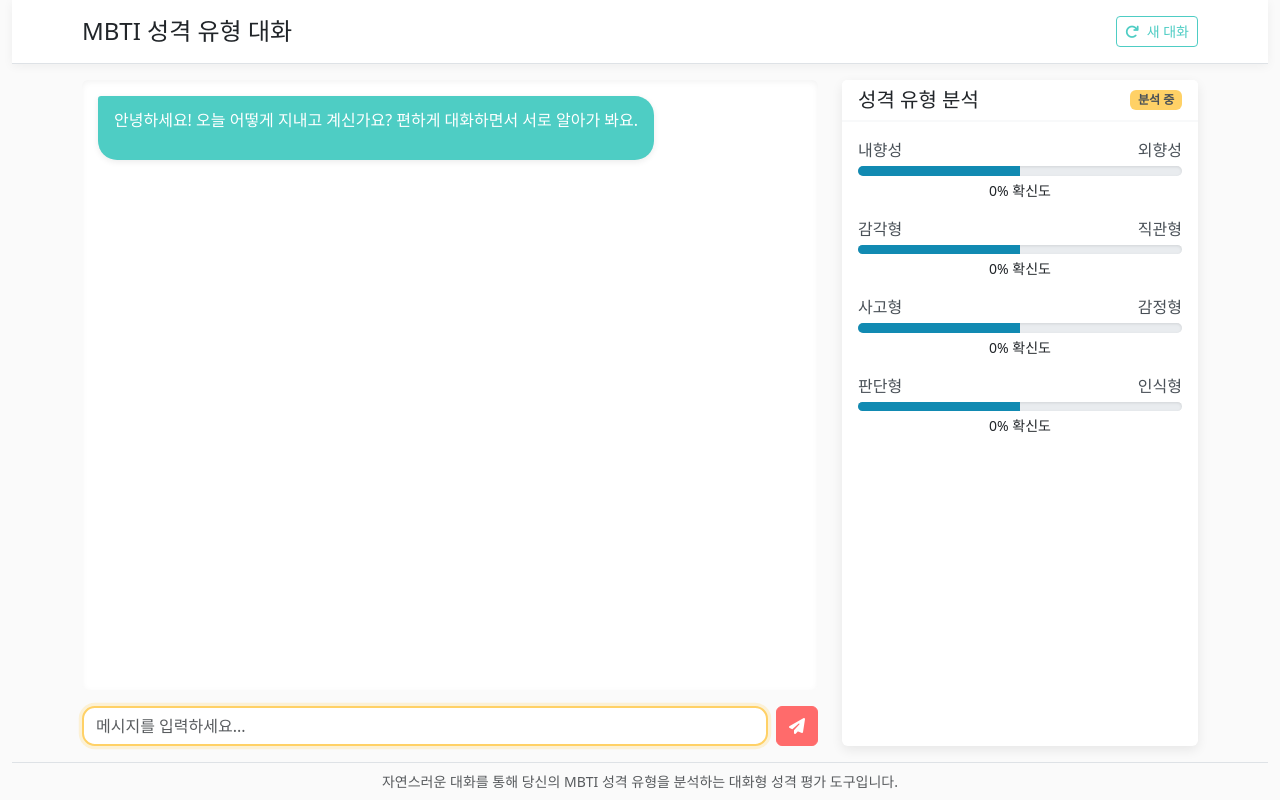
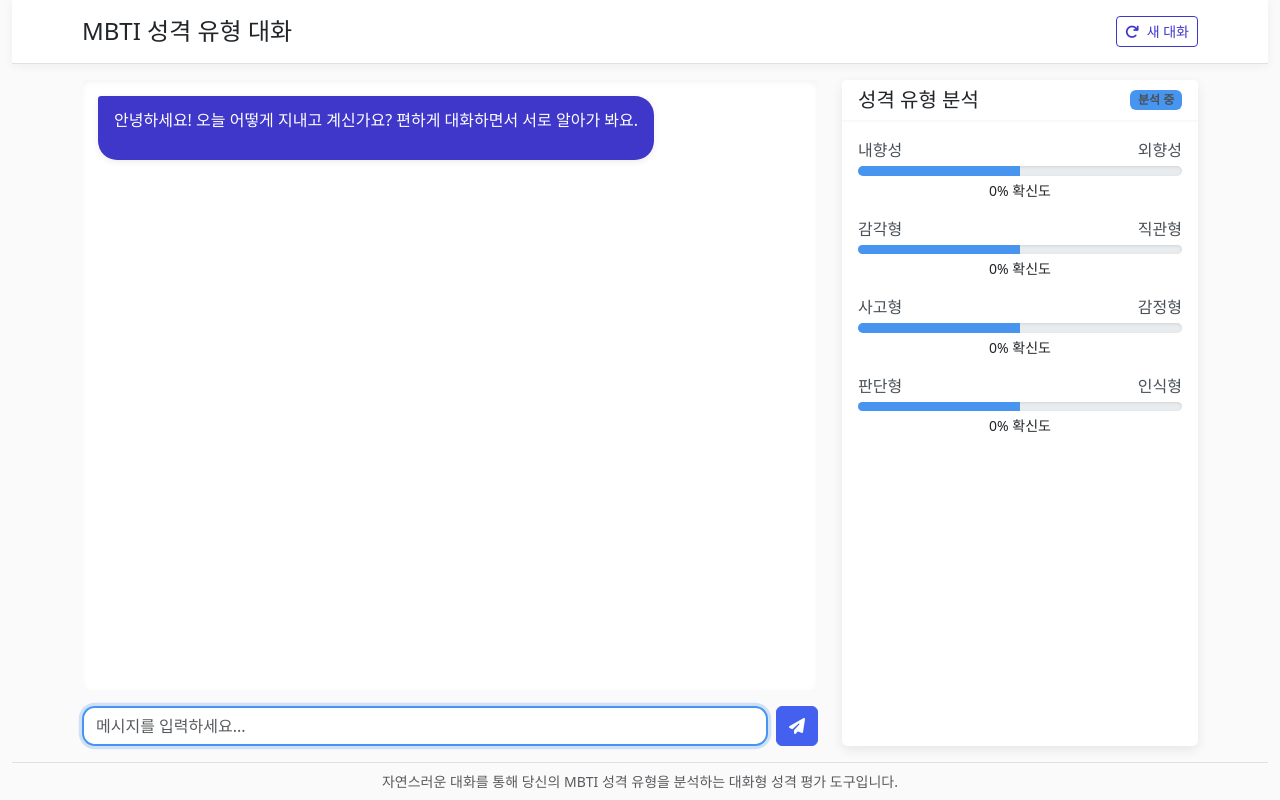
Before and after one commit to Minggyul/mbti-chat, a Flask app: page / in a window 1280 px wide. Run offline with Flask 3, Linux system fonts and the light colour scheme; data comes from the database, SQL or seed files in the repository; data that the repository does not hold is empty.

Commit message:
Update color scheme to a simpler, more unified color palette
Modify CSS custom properties in styles.css to use a simpler, less varied color scheme.

Replit-Commit-Author: Agent
Replit-Commit-Session-Id: 35ea88d1-e0dd-4793-80cc-ac79215e68f2
Replit-Commit-Screenshot-Url: https://storage.googleapis.com/screenshot-production-us-central1/2bdced16-8a9a-4842-9149-9be0d3b0c478/f9e1f5db-31dc-4fe6-9c7d-1424f13ad9ff.jpg

```diff
--- a/static/css/styles.css
+++ b/static/css/styles.css
@@ -1,14 +1,14 @@
-/* Custom Styles for MBTI Chat - Bright Theme */
+/* Custom Styles for MBTI Chat - Simple Theme */
 :root {
-    --chat-primary: #FF6B6B;       /* 밝은 산호색 */
-    --chat-secondary: #4ECDC4;     /* 밝은 청록색 */
-    --chat-accent: #FFD166;        /* 밝은 노란색 */
+    --chat-primary: #4361EE;       /* 파란색 메인 컬러 */
+    --chat-secondary: #3F37C9;     /* 보조 파란색 */
+    --chat-accent: #4895EF;        /* 밝은 파란색 포인트 */
     --chat-light: #F8F9FA;         /* 밝은 배경색 */
     --chat-dark: #495057;          /* 어두운 텍스트 색상 */
-    --chat-success: #06D6A0;       /* 밝은 녹색 */
-    --chat-warning: #FF9A76;       /* 밝은 주황색 */
-    --chat-danger: #EF476F;        /* 밝은 분홍색 */
-    --chat-info: #118AB2;          /* 밝은 파란색 */
+    --chat-success: #4CC9F0;       /* 파란빛 성공 알림 */
+    --chat-warning: #4361EE;       /* 경고 메시지 컬러 */
+    --chat-danger: #3A0CA3;        /* 오류 메시지 컬러 */
+    --chat-info: #4895EF;          /* 정보 메시지 컬러 */
 }
 
 body {
@@ -164,8 +164,8 @@ header {
 }
 
 .btn-primary:hover, .btn-primary:focus {
-    background-color: #ff5252;
-    border-color: #ff5252;
+    background-color: #3F37C9;
+    border-color: #3F37C9;
 }
 
 .btn-outline-secondary {
@@ -197,7 +197,7 @@ header {
 
 .form-control:focus {
     border-color: var(--chat-accent);
-    box-shadow: 0 0 0 0.2rem rgba(255, 209, 102, 0.25);
+    box-shadow: 0 0 0 0.2rem rgba(72, 149, 239, 0.25);
 }
 
 /* Responsive adjustments */
```
